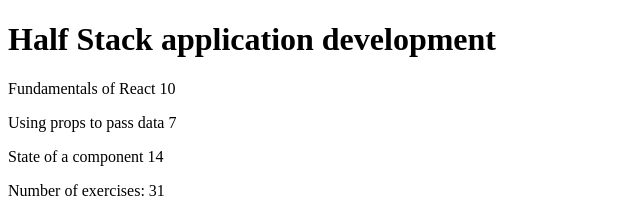
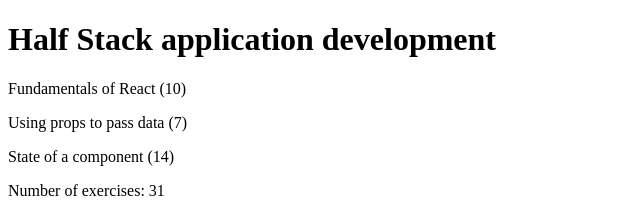
Before and after one commit to AlbertoSSC/FullStackOpen, a React (Vite) app in the folder part01/: page / in a window 1280 px wide. Shown: the top 216 px of the page, without its empty margins (0-640 px from the left). Built offline with nearby package versions, Linux system fonts and the light colour scheme.

Commit message:
part01: exercise 1.4, step4

```diff
--- a/part01/src/App.jsx
+++ b/part01/src/App.jsx
@@ -4,28 +4,26 @@
 
 const App = () => {
   const course = "Half Stack application development";
-  const part1 = {
+  const parts = [
+    {
       name: "Fundamentals of React",
       exercises: 10,
-  };
-  const part2 = {
+    },
+    {
       name: "Using props to pass data",
       exercises: 7,
-  };
-  const part3 = {
+    },
+    {
       name: "State of a component",
       exercises: 14,
-  };
+    },
+  ];
 
   return (
     <>
       <Header courseName={course} />
-      <Content part1={part1} part2={part2} part3={part3} />
-      <Total
-        exercises1={part1.exercises}
-        exercises2={part2.exercises}
-        exercises3={part3.exercises}
-      />
+      <Content parts={parts} />
+      <Total parts={parts} />
     </>
   );
 };
--- a/part01/src/Components/Content.jsx
+++ b/part01/src/Components/Content.jsx
@@ -3,9 +3,9 @@
 export const Content = (props) => {
   return (
     <div>
-      <Part part={props.part1} />
-      <Part part={props.part2} />
-      <Part part={props.part3} />
+      <Part part={props.parts[0]} />
+      <Part part={props.parts[1]} />
+      <Part part={props.parts[2]} />
     </div>
   );
 };
--- a/part01/src/Components/Part.jsx
+++ b/part01/src/Components/Part.jsx
@@ -1,7 +1,7 @@
 export const Part = (props) => {
   return (
     <p>
-      {props.part.name} {props.part.exercises}
+      {props.part.name} ({props.part.exercises})
     </p>
   );
 };
--- a/part01/src/Components/Total.jsx
+++ b/part01/src/Components/Total.jsx
@@ -2,7 +2,9 @@
   return (
     <p>
       Number of exercises:{" "}
-      {props.exercises1 + props.exercises2 + props.exercises3}
+      {props.parts[0].exercises +
+        props.parts[1].exercises +
+        props.parts[2].exercises}
     </p>
   );
 };
```
Lines whose indentation alone changed are shown as unchanged.
